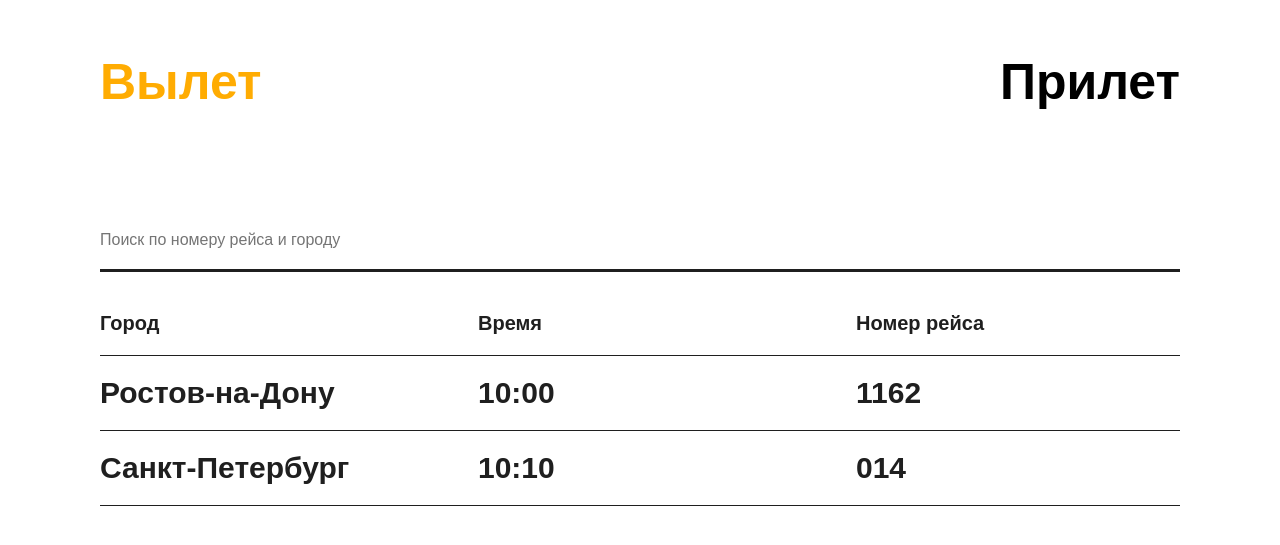
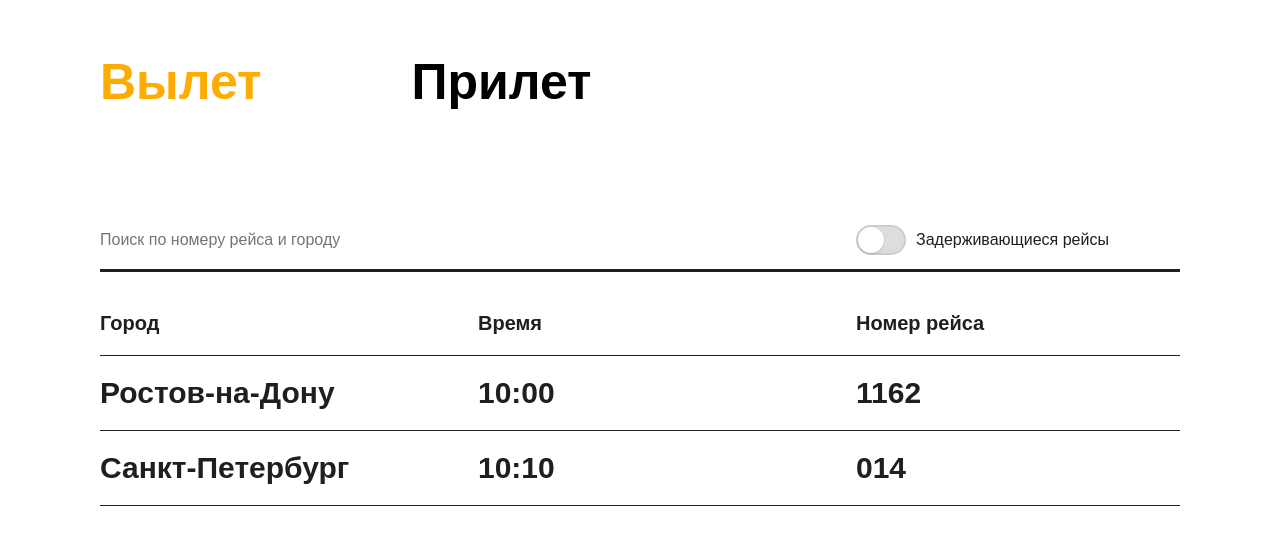
Before and after one commit to alyacherevko/flights, a plain HTML site: page index.html in a window 1280 px wide. Shown: the part 97-642 px from the top of the page. Drawn offline with Linux system fonts and the light colour scheme.

Commit message:
Delays markup

```diff
--- a/index.html
+++ b/index.html
@@ -13,13 +13,21 @@
             <li><a href="" class="header__button header__button--departures header__button--active" id="departure">Вылет</a></li>
             <li><a href="" class="header__button header__button--arrivals" id="arrival">Прилет</a></li>
         </ul>
-        <input type="search" class="header__search" id="search" placeholder="Поиск по номеру рейса и городу">
+        <div class="header__filters">
+            <input type="search" class="header__search" id="search" placeholder="Поиск по номеру рейса и городу">
+            <div class="toggle">
+                <input type="checkbox" class="check">
+                <b class="b switch"></b>
+                <b class="b track"></b>
+            </div>
+			<h3 class="toggle__title">Задерживающиеся рейсы</h3>
+        </div>
     </header>
     <main class="main">
         <ul class="card__content-list">
-                <li class="card__content-item card__content-item--title">Город</li>
-                <li class="card__content-item card__content-item--title">Время</li>
-                <li class="card__content-item card__content-item--title">Номер рейса</li>
+            <li class="card__content-item card__content-item--title">Город</li>
+            <li class="card__content-item card__content-item--title">Время</li>
+            <li class="card__content-item card__content-item--title">Номер рейса</li>
         </ul>
         <div id="timetable">
         </div>
--- a/style.css
+++ b/style.css
@@ -5,6 +5,7 @@
     font-weight: 400;
     color: #1f1f1f;
     box-sizing: border-box;
+    position: relative;
 }
 
 ul,
@@ -22,16 +23,20 @@ html {
 
 /*  H E A D E R  */
 
+.header {
+    border-bottom: 3px solid #1f1f1f;
+    margin-bottom: 20px;
+}
+
 .header__button-list {
     display: flex;
     flex-direction: row;
-	justify-content: space-between;
     margin-bottom: 50px;
 }
 
 .header__button {
     display: block;
-	padding: 50px 0;
+    padding: 50px 150px 50px 0;
     font-weight: 700;
     font-size: 50px;
     color: #000;
@@ -42,14 +47,18 @@ html {
 }
 
 .header__search {
-	width: 100%;
+    width: 70%;
     padding: 20px 20px 20px 0;
-	margin-bottom: 20px;
     border: none;
-	border-bottom: 3px solid #1f1f1f;
     font-size: 16px;
     outline: none;
 }
+
+.header__filters {
+    display: flex;
+    flex-direction: row;
+}
+
 
 /*  M A I N  */
 
@@ -70,3 +79,76 @@ html {
 .card__content-item--title {
     font-size: 20px;
 }
+
+.delay {
+    color: #cf3838;
+}
+
+/*  T O G G L E  */
+
+.b {
+    display: block;
+}
+
+.toggle {
+	position: relative;
+	top: 14px;
+    width: 50px;
+    height: 30px;
+    border-radius: 100px;
+    background-color: #ddd;
+    overflow: hidden;
+    box-shadow: inset 0 0 2px 1px rgba(0, 0, 0, .05);
+}
+
+.check {
+    display: block;
+    cursor: pointer;
+    width: 100%;
+    height: 100%;
+    opacity: 0;
+    z-index: 6;
+}
+
+.check:checked~.track {
+    box-shadow: inset 0 0 0 20px #cf3838;
+}
+
+.check:checked~.switch {
+    right: 2px;
+    left: 22px;
+    transition: .35s cubic-bezier(0.785, 0.135, 0.150, 0.860);
+    transition-property: left, right;
+    transition-delay: .05s, 0s;
+}
+
+.switch {
+    position: absolute;
+    left: 2px;
+    top: 2px;
+    bottom: 2px;
+    right: 22px;
+    background-color: #fff;
+    border-radius: 36px;
+    z-index: 1;
+    transition: .35s cubic-bezier(0.785, 0.135, 0.150, 0.860);
+    transition-property: left, right;
+    transition-delay: 0s, .05s;
+    box-shadow: 0 1px 2px rgba(0, 0, 0, .2);
+}
+
+.track {
+    position: absolute;
+    left: 0;
+    top: 0;
+    right: 0;
+    bottom: 0;
+    transition: .35s cubic-bezier(0.785, 0.135, 0.150, 0.860);
+    box-shadow: inset 0 0 0 2px rgba(0, 0, 0, .05);
+    border-radius: 40px;
+}
+
+.toggle__title {
+	padding: 20px 0 20px 10px;
+	font-size: 16px;
+}
```
Lines whose indentation alone changed are shown as unchanged.
